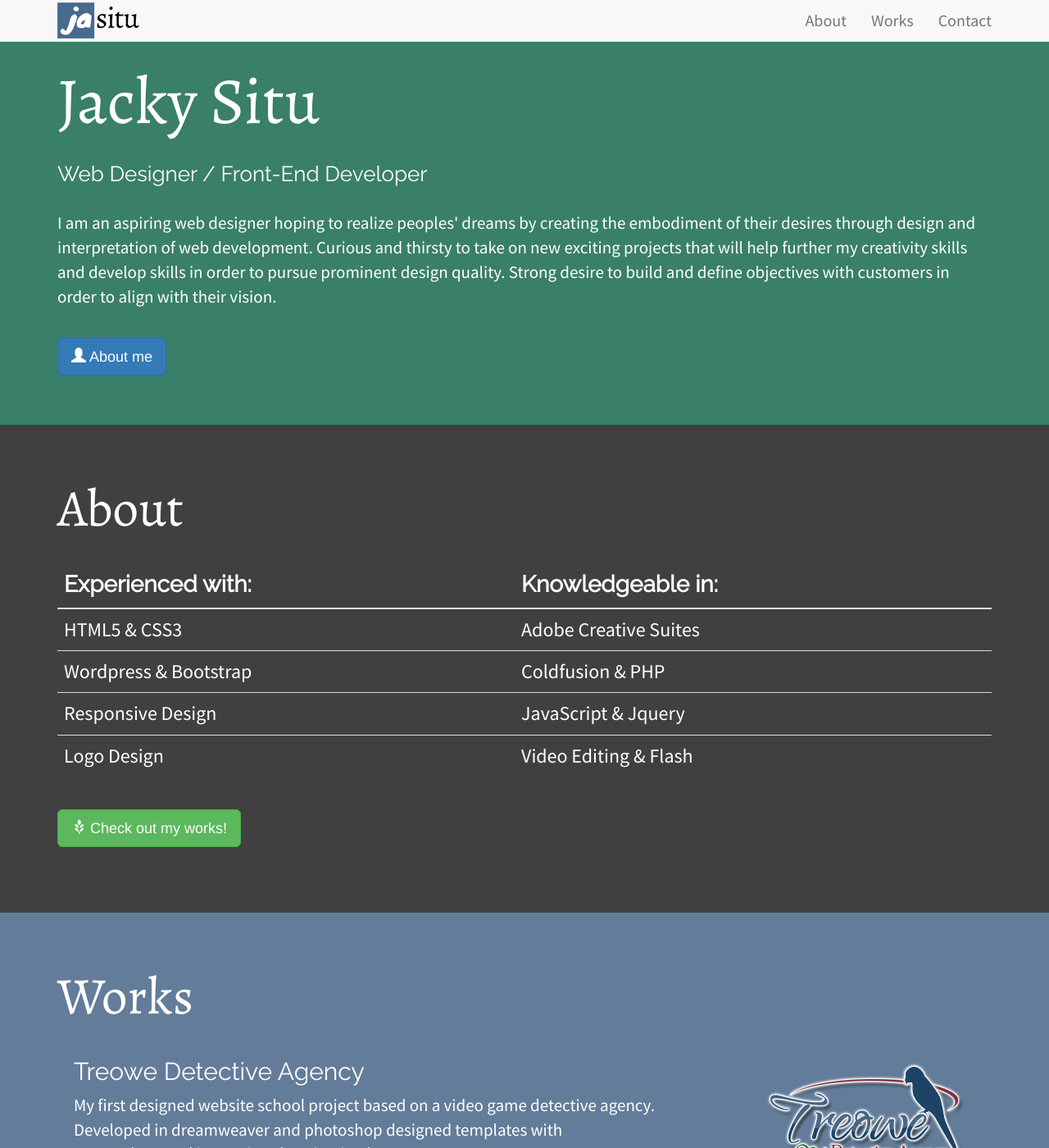
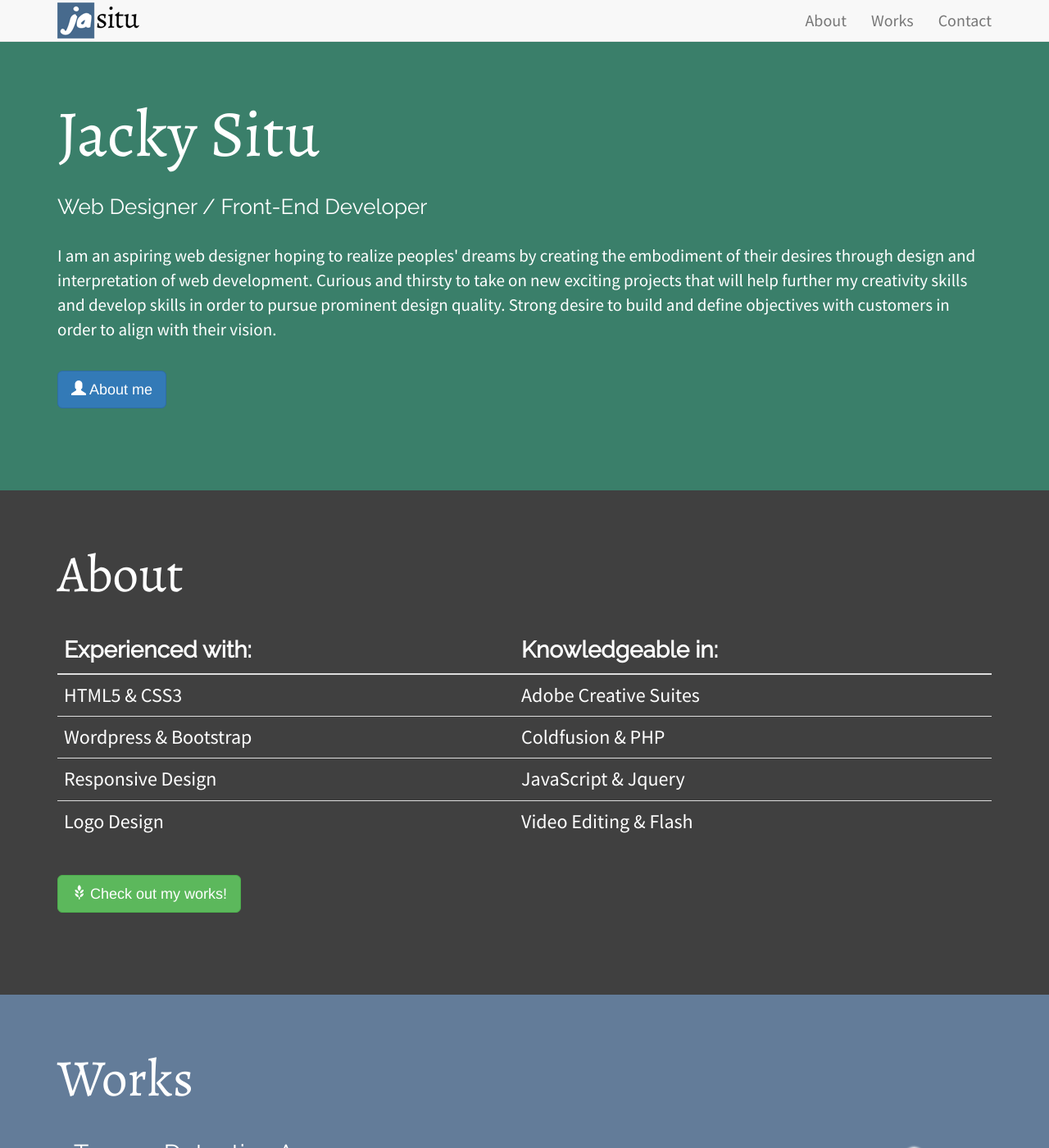
Before and after one commit to jasitu/jasitu.github.io, a Jekyll site: the page index.html, which Jekyll copies as it is, in a window 1280 px wide and 1400 px high. Shown: the whole window at 82% size. Built offline with Jekyll 4.4.1, drawn with Linux system fonts in a browser that asks for light colours; nearby versions of some CDN libraries.

Commit message:
updated padding

```diff
--- a/css/custom.css
+++ b/css/custom.css
@@ -58,8 +58,8 @@ td {
 #jumbo {
   background-color: #3A7F6A;
   color: white;
-  padding-top: 60px;
-  padding-bottom: 60px;
+  padding-top: 100px;
+  padding-bottom: 100px;
 }
 
 #works{
@@ -135,7 +135,7 @@ td {
 #about{
   background-color: #404040;
   color: white;
-  padding-bottom: 80px;
+  padding-bottom: 100px;
 }
 
 #about h1{
```
